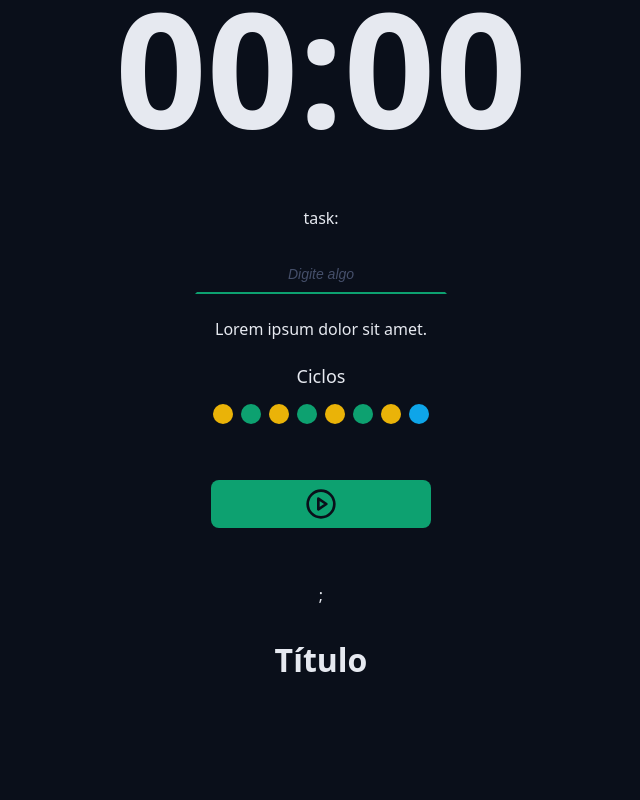
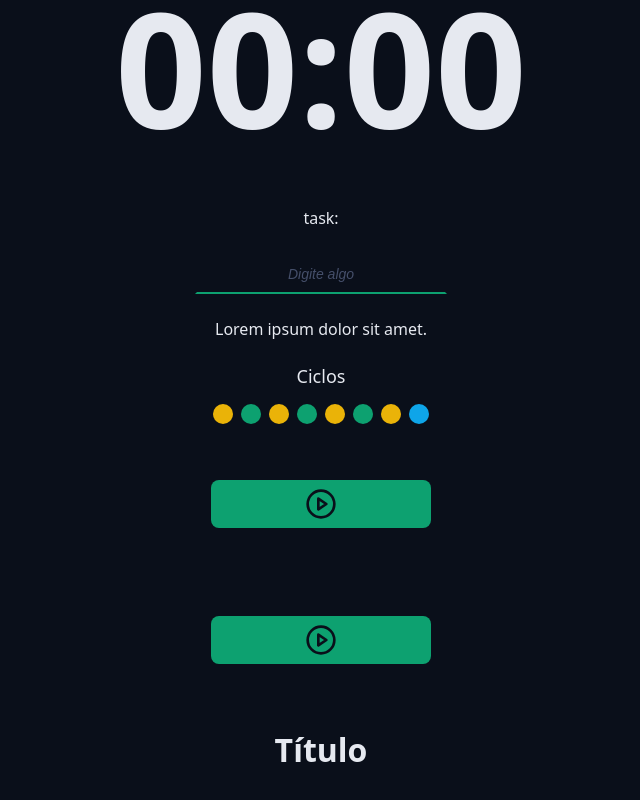
Before and after one commit to LuisAraujo-Dev/kairos-pomodoro, a React (Vite) app: page / in a window 1280 px wide. Shown: the part 344-1144 px from the top of the page, without its empty margins (319-959 px from the left). Before the commit the page ends 1057 px from the top, so only its background shows below. Built offline with nearby package versions, Linux system fonts and the light colour scheme.

Commit message:
feat: creat type color red and green for DefaultButton

```diff
--- a/src/App.tsx
+++ b/src/App.tsx
@@ -45,7 +45,8 @@ export function App() {
           </div>
 
           <div className="formRow">
-            <DefaultButton icon={<PlayCircleIcon/>} />
+            <DefaultButton icon={<PlayCircleIcon/>} color="green"/>
+            <DefaultButton icon={<PlayCircleIcon/>} color="red"/>
           </div>
         </form>
       </Container>
--- a/src/components/DefaultButton/index.tsx
+++ b/src/components/DefaultButton/index.tsx
@@ -2,15 +2,15 @@ import styles from "./styles.module.css";
 
 type DefaultButtonProps = {
   icon: React.ReactNode;
+  color: 'green' | 'red';
 } & React.ComponentProps<"button">;
 
-export function DefaultButton({icon, ...props }: DefaultButtonProps) {
+export function DefaultButton({icon, color='green', ...props }: DefaultButtonProps) {
   return (
     <>
-      <button className={styles.defaultButton} {...props}>
+      <button className={`${styles.defaultButton} ${styles[color]}`} {...props}>
         {icon}
       </button>
-      ;
     </>
   );
 }
```
